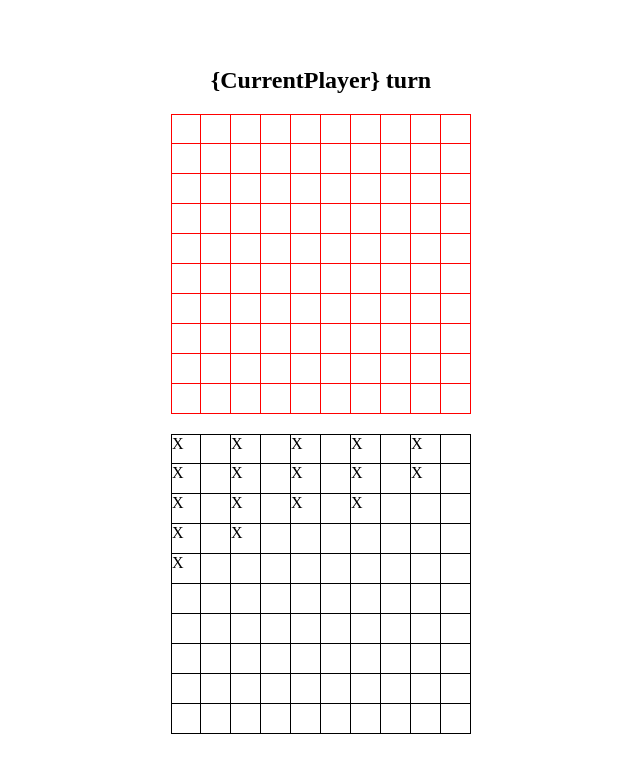
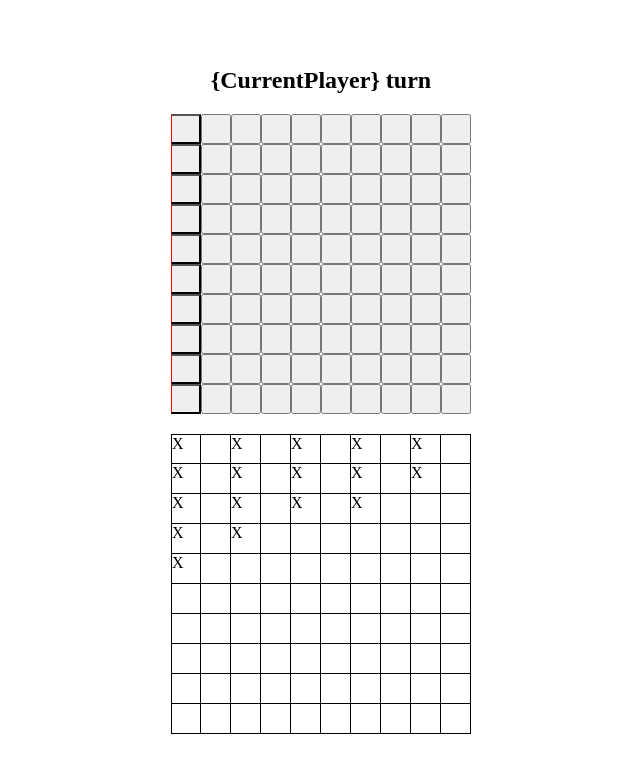
Before and after one commit to eleadn/odin-battleship, a website built with webpack: page src/template.html in a window 1280 px wide. Both pictures are taken after a click on the button "Play". Shown: the whole page, without its empty margins (319-959 px from the left). Built offline with nearby package versions, Linux system fonts and the light colour scheme.

Commit message:
Fix typo

```diff
--- a/src/style.css
+++ b/src/style.css
@@ -32,7 +32,7 @@
 	border-top: 1px solid red;
 }
 
-.board > .cell-oponent.cell-left {
+.board > .cell-opponent.cell-left {
 	border-left: 1px solid red;
 }
 
--- a/src/views/gameboard-view.js
+++ b/src/views/gameboard-view.js
@@ -30,7 +30,7 @@ export default class GameboardView extends ViewBase {
 		for (let i = 0; i < this.#boardSize; ++i) {
 			for (let j = 0; j < this.#boardSize; ++j) {
 				const cell = document.createElement("button");
-				cell.classList.add("cell-oponent");
+				cell.classList.add("cell-opponent");
 				if (j === 0) {
 					cell.classList.add("cell-left");
 				}
```
